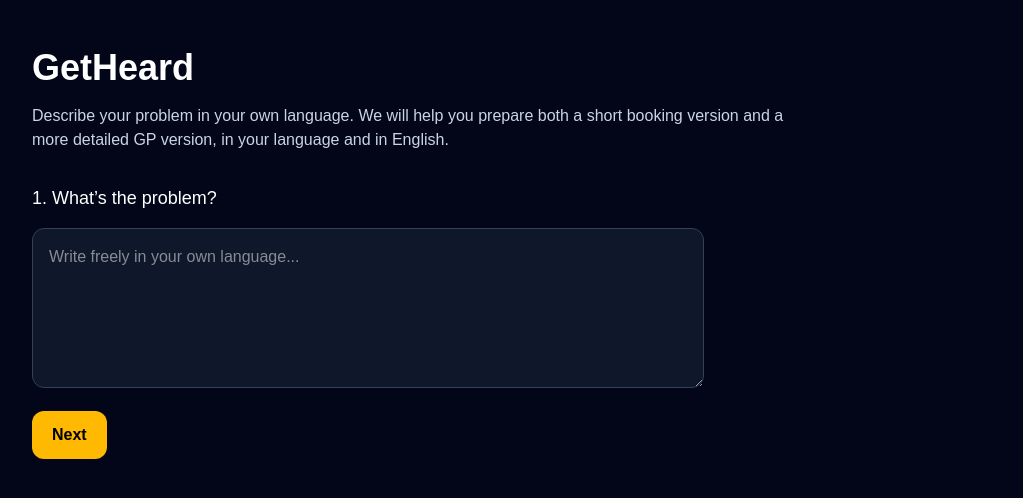
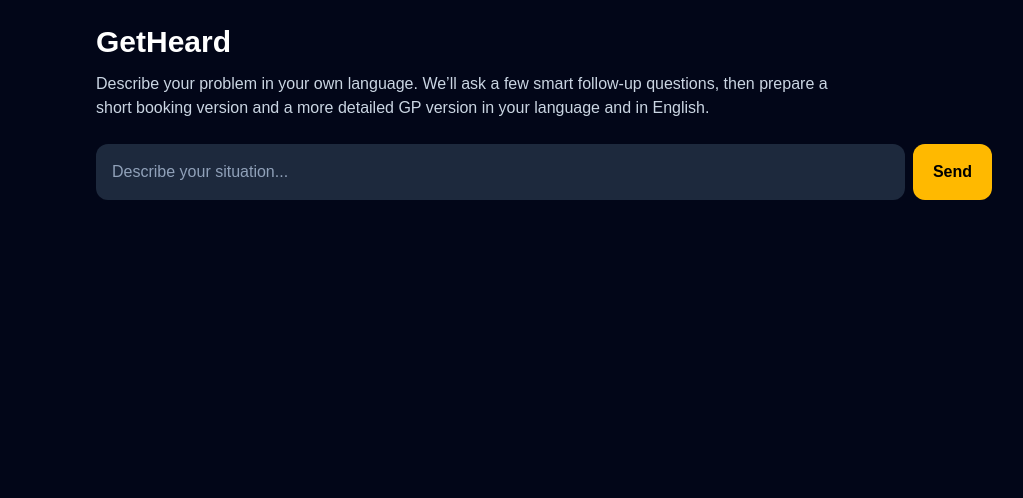
Before and after one commit to marinachirkina/getheard-mvp, a Next.js app: page / in a window 1280 px wide. Shown: the top 498 px of the page, without its empty margins (96-1119 px from the left). Built offline with nearby package versions, Linux system fonts and the light colour scheme.

Commit message:
update public version

```diff
--- /dev/null
+++ b/app/api/next-question/route.ts
@@ -0,0 +1,77 @@
+import { NextRequest, NextResponse } from 'next/server';
+import OpenAI from 'openai';
+
+const client = new OpenAI({
+  apiKey: process.env.OPENAI_API_KEY,
+});
+
+export async function POST(req: NextRequest) {
+  try {
+    const { text } = await req.json();
+
+    const prompt = `
+You are a structured medical intake assistant (NOT a doctor).
+
+Your job:
+- Read the conversation
+- Identify what is already known
+- Ask ONLY ONE best next question
+- NEVER ask for something already clearly stated
+
+We care about collecting:
+1. Problem (what is happening)
+2. Duration (how long)
+3. Impact or concern (how it affects or worries the user)
+
+Rules:
+- If duration is already mentioned (e.g. "3 days", "since yesterday") → DO NOT ask duration
+- If impact or concern is already described → DO NOT ask it again
+- Ask only ONE question
+- Keep it natural, short, human
+- If enough info is available → return READY
+
+Conversation:
+${text}
+
+Return ONLY JSON:
+
+If more info needed:
+{
+  "ready": false,
+  "question": "your question"
+}
+
+If enough info:
+{
+  "ready": true
+}
+`;
+
+    const response = await client.responses.create({
+      model: 'gpt-4.1-mini',
+      input: prompt,
+    });
+
+    const raw = response.output_text || '';
+
+    let parsed;
+
+    try {
+      parsed = JSON.parse(raw);
+    } catch {
+      return NextResponse.json({
+        ready: false,
+        question: 'Could you tell me a bit more about your situation?',
+      });
+    }
+
+    return NextResponse.json(parsed);
+  } catch (error) {
+    console.error(error);
+
+    return NextResponse.json({
+      ready: false,
+      question: 'Could you tell me a bit more?',
+    });
+  }
+}
--- a/app/page.tsx
+++ b/app/page.tsx
@@ -2,7 +2,10 @@
 
 import { useState } from 'react';
 
-type Step = 1 | 2 | 3 | 4;
+type Message = {
+  role: 'user' | 'assistant';
+  content: string;
+};
 
 type OutputData = {
   userLanguage: string;
@@ -12,6 +15,8 @@ type OutputData = {
   englishGp: string;
   raw?: string;
 };
+
+type ViewMode = 'chat' | 'ready' | 'summary';
 
 function CopyButton({ text }: { text: string }) {
   const [copied, setCopied] = useState(false);
@@ -59,38 +64,92 @@ function ResultCard({
 }
 
 export default function Home() {
-  const [step, setStep] = useState<Step>(1);
-  const [problem, setProblem] = useState('');
-  const [duration, setDuration] = useState('');
-  const [impact, setImpact] = useState('');
+  const [messages, setMessages] = useState<Message[]>([]);
+  const [input, setInput] = useState('');
+  const [loading, setLoading] = useState(false);
+  const [mode, setMode] = useState<ViewMode>('chat');
   const [output, setOutput] = useState<OutputData | null>(null);
-  const [loading, setLoading] = useState(false);
 
-  const isEnglish =
-    output?.userLanguage?.trim().toLowerCase().includes('english') ?? false;
+  async function handleSend() {
+    if (!input.trim()) return;
 
-  async function handleNext() {
-    if (step === 1 && !problem.trim()) return;
-    if (step === 2 && !duration.trim()) return;
-    if (step === 3 && !impact.trim()) return;
-
-    if (step < 3) {
-      setStep((prev) => (prev + 1) as Step);
-      return;
-    }
-
+    const newMessages = [...messages, { role: 'user', content: input }];
+    setMessages(newMessages);
+    setInput('');
     setLoading(true);
-    setOutput(null);
 
     try {
-      const res = await fetch('/api/generate', {
+      const combined = newMessages
+        .map((m) => `${m.role}: ${m.content}`)
+        .join('\n');
+
+      const res = await fetch('/api/next-question', {
         method: 'POST',
         headers: { 'Content-Type': 'application/json' },
-        body: JSON.stringify({ problem, duration, impact }),
+        body: JSON.stringify({ text: combined }),
       });
 
       const data = await res.json();
 
+      if (data.ready) {
+        setMessages([
+          ...newMessages,
+          {
+            role: 'assistant',
+            content:
+              'I have enough information. You can generate your summary now.',
+          },
+        ]);
+        setMode('ready');
+      } else {
+        setMessages([
+          ...newMessages,
+          {
+            role: 'assistant',
+            content: data.question,
+          },
+        ]);
+        setMode('chat');
+      }
+    } catch {
+      setMessages([
+        ...newMessages,
+        {
+          role: 'assistant',
+          content: 'Could you tell me a bit more?',
+        },
+      ]);
+      setMode('chat');
+    } finally {
+      setLoading(false);
+    }
+  }
+
+  async function generateSummary() {
+    setLoading(true);
+
+    try {
+      const cleanedMessages =
+        messages[messages.length - 1]?.role === 'assistant' &&
+        messages[messages.length - 1]?.content.includes(
+          'I have enough information. You can generate your summary now.'
+        )
+          ? messages.slice(0, -1)
+          : messages;
+
+      const combined = cleanedMessages
+        .map((m) => `${m.role}: ${m.content}`)
+        .join('\n');
+
+      const res = await fetch('/api/generate', {
+        method: 'POST',
+        headers: { 'Content-Type': 'application/json' },
+        body: JSON.stringify({ text: combined }),
+      });
+
+      const data = await res.json();
+
+      setMessages(cleanedMessages);
       setOutput({
         userLanguage: data.userLanguage,
         userLanguageBooking: data.userLanguageBooking,
@@ -99,8 +158,7 @@ export default function Home() {
         englishGp: data.englishGp,
         raw: data.raw,
       });
-
-      setStep(4);
+      setMode('summary');
     } catch {
       setOutput({
         userLanguage: 'Error',
@@ -110,110 +168,78 @@ export default function Home() {
         englishGp: '',
         raw: 'Something went wrong.',
       });
-      setStep(4);
+      setMode('summary');
     } finally {
       setLoading(false);
     }
   }
 
-  function handleRestart() {
-    setStep(1);
-    setProblem('');
-    setDuration('');
-    setImpact('');
+  function handleReset() {
+    setMessages([]);
+    setInput('');
+    setLoading(false);
+    setMode('chat');
     setOutput(null);
-    setLoading(false);
   }
 
+  const isEnglish =
+    output?.userLanguage?.trim().toLowerCase().includes('english') ?? false;
+
   return (
-    <main className="min-h-screen bg-slate-950 px-6 py-12 text-white">
-      <div className="mx-auto max-w-5xl">
-        <h1 className="mb-4 text-4xl font-bold">GetHeard</h1>
+    <main className="min-h-screen bg-slate-950 p-6 text-white">
+      <div className="mx-auto max-w-4xl">
+        <h1 className="mb-3 text-3xl font-bold">GetHeard</h1>
 
-        <p className="mb-8 max-w-3xl text-slate-300">
-          Describe your problem in your own language. We will help you prepare
-          both a short booking version and a more detailed GP version, in your
-          language and in English.
+        <p className="mb-6 max-w-3xl text-slate-300">
+          Describe your problem in your own language. We’ll ask a few smart
+          follow-up questions, then prepare a short booking version and a more
+          detailed GP version in your language and in English.
         </p>
 
-        {step === 1 && (
-          <div className="max-w-2xl space-y-4">
-            <label className="block text-lg font-medium">
-              1. What’s the problem?
-            </label>
-            <textarea
-              value={problem}
-              onChange={(e) => setProblem(e.target.value)}
-              placeholder="Write freely in your own language..."
-              className="h-40 w-full rounded-xl border border-slate-700 bg-slate-900 p-4"
-            />
+        {messages.length > 0 && (
+          <div className="mb-6 space-y-4">
+            {messages.map((m, i) => (
+              <div
+                key={i}
+                className={`rounded-2xl p-4 text-[18px] leading-8 ${
+                  m.role === 'user'
+                    ? 'bg-amber-400 text-black'
+                    : 'bg-slate-800 text-white'
+                }`}
+              >
+                {m.content}
+              </div>
+            ))}
+          </div>
+        )}
+
+        {loading && (
+          <div className="mb-6 rounded-xl bg-slate-800 p-4 text-slate-300">
+            {mode === 'ready'
+              ? 'Preparing your summary...'
+              : 'Thinking about the best next question...'}
+          </div>
+        )}
+
+        {mode === 'ready' && !loading && (
+          <div className="mb-6 flex gap-3">
             <button
-              onClick={handleNext}
+              onClick={generateSummary}
               className="rounded-xl bg-amber-400 px-5 py-3 font-semibold text-black"
             >
-              Next
+              Generate summary
+            </button>
+
+            <button
+              onClick={handleReset}
+              className="rounded-xl bg-slate-700 px-5 py-3 font-semibold text-white"
+            >
+              Start again
             </button>
           </div>
         )}
 
-        {step === 2 && (
-          <div className="max-w-2xl space-y-4">
-            <label className="block text-lg font-medium">
-              2. How long has this been going on?
-            </label>
-            <textarea
-              value={duration}
-              onChange={(e) => setDuration(e.target.value)}
-              placeholder="Example: 3 days, 2 weeks, since yesterday..."
-              className="h-32 w-full rounded-xl border border-slate-700 bg-slate-900 p-4"
-            />
-            <div className="flex gap-3">
-              <button
-                onClick={() => setStep(1)}
-                className="rounded-xl bg-slate-700 px-5 py-3 font-semibold text-white"
-              >
-                Back
-              </button>
-              <button
-                onClick={handleNext}
-                className="rounded-xl bg-amber-400 px-5 py-3 font-semibold text-black"
-              >
-                Next
-              </button>
-            </div>
-          </div>
-        )}
-
-        {step === 3 && (
-          <div className="max-w-2xl space-y-4">
-            <label className="block text-lg font-medium">
-              3. How is it affecting you / what worries you most?
-            </label>
-            <textarea
-              value={impact}
-              onChange={(e) => setImpact(e.target.value)}
-              placeholder="Example: getting worse, affecting sleep, hard to walk, worried because..."
-              className="h-32 w-full rounded-xl border border-slate-700 bg-slate-900 p-4"
-            />
-            <div className="flex gap-3">
-              <button
-                onClick={() => setStep(2)}
-                className="rounded-xl bg-slate-700 px-5 py-3 font-semibold text-white"
-              >
-                Back
-              </button>
-              <button
-                onClick={handleNext}
-                disabled={loading}
-                className="rounded-xl bg-amber-400 px-5 py-3 font-semibold text-black"
-              >
-                {loading ? 'Working...' : 'Generate summary'}
-              </button>
-            </div>
-          </div>
-        )}
-
-        {step === 4 && output && (
+        {mode === 'summary' && output && (
           <div className="space-y-6">
             {output.userLanguageBooking ||
             output.userLanguageGp ||
@@ -253,10 +279,27 @@ export default function Home() {
             )}
 
             <button
-              onClick={handleRestart}
+              onClick={handleReset}
               className="rounded-xl bg-amber-400 px-5 py-3 font-semibold text-black"
             >
               Start again
+            </button>
+          </div>
+        )}
+
+        {mode === 'chat' && !loading && (
+          <div className="flex gap-2">
+            <input
+              value={input}
+              onChange={(e) => setInput(e.target.value)}
+              placeholder="Describe your situation..."
+              className="flex-1 rounded-xl bg-slate-800 p-4 text-white placeholder:text-slate-400"
+            />
+            <button
+              onClick={handleSend}
+              className="rounded-xl bg-amber-400 px-5 font-semibold text-black"
+            >
+              Send
             </button>
           </div>
         )}
```
Also changed, not shown: app/api/generate/route.ts (+15 -25 lines).
